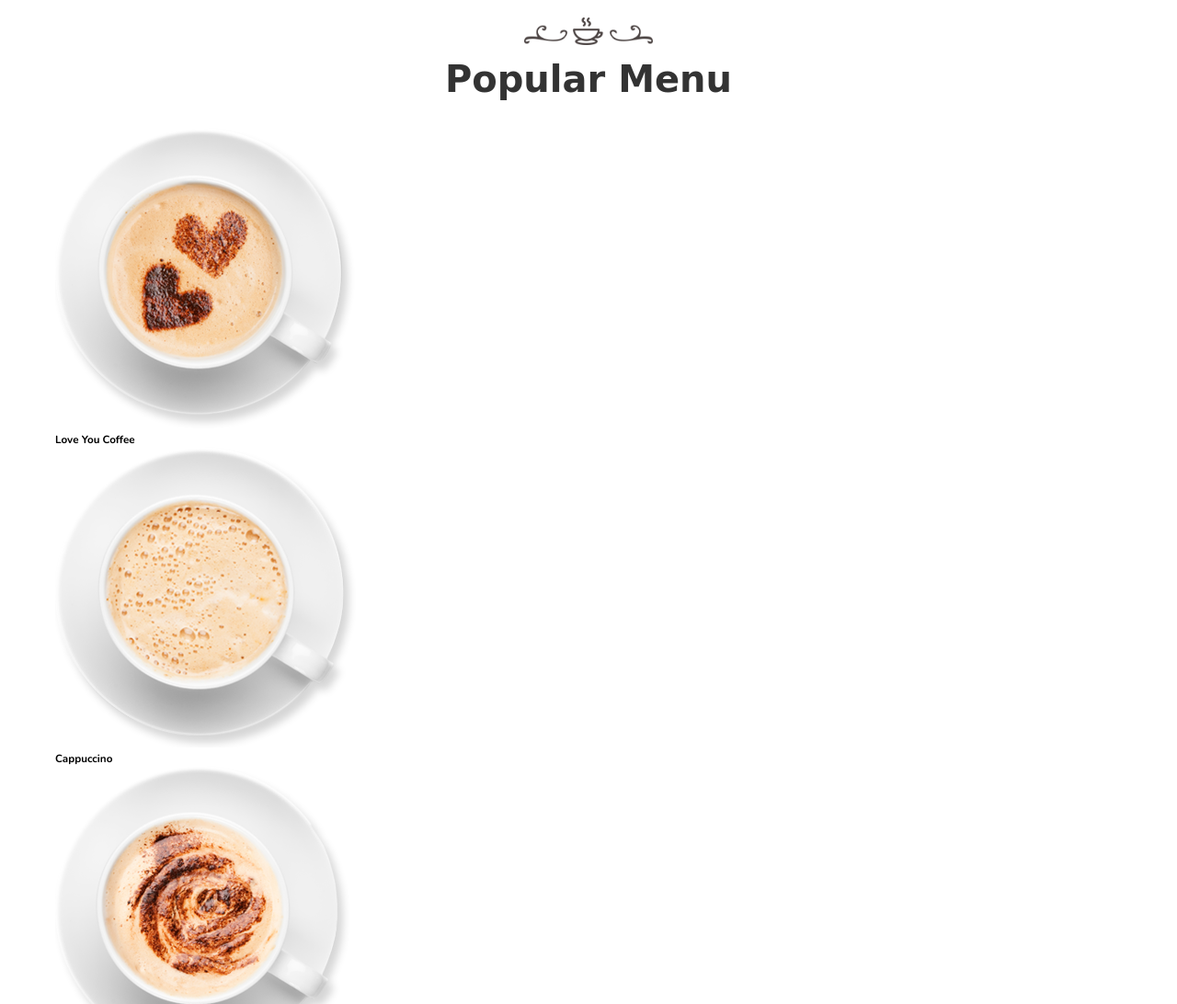
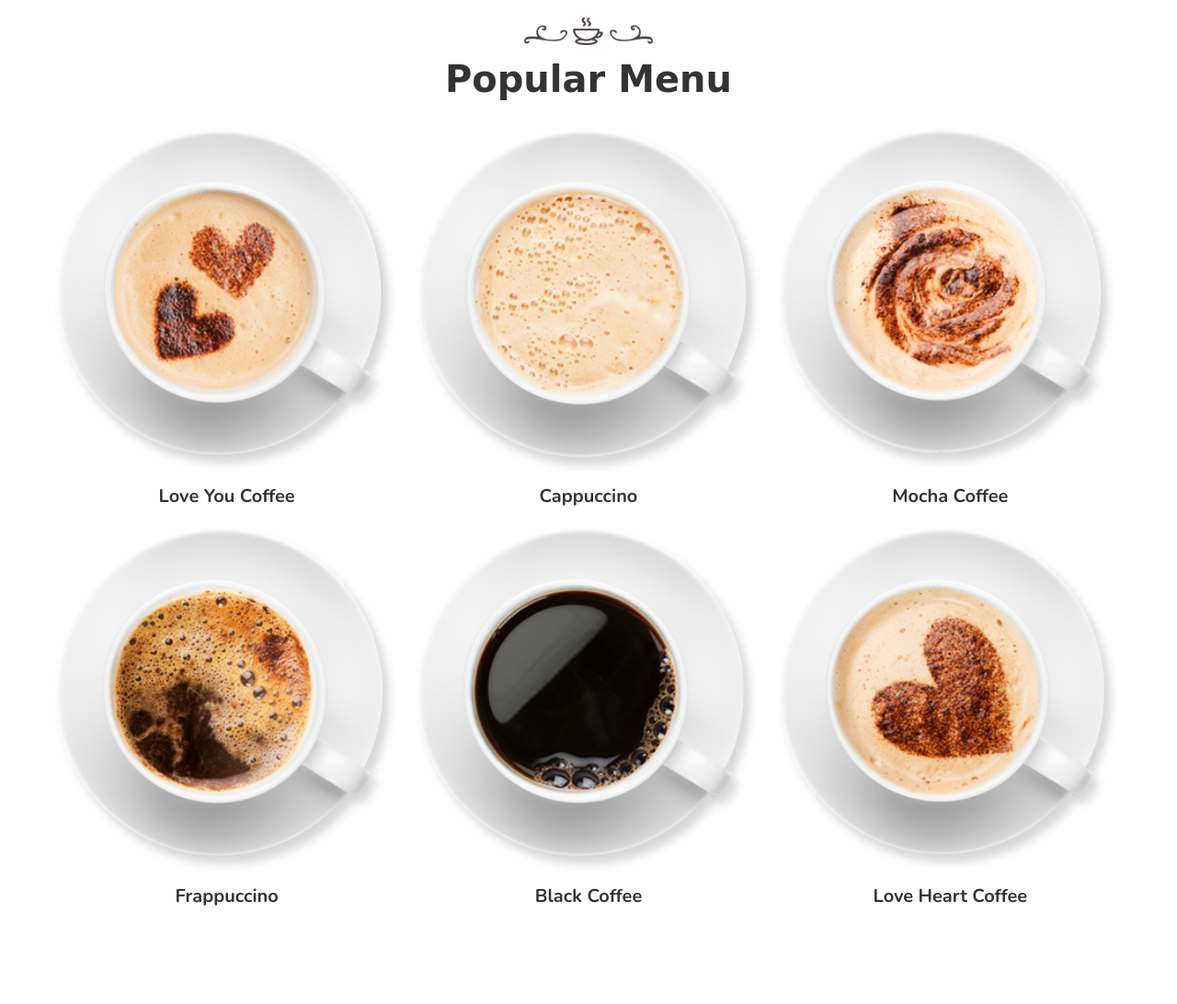
Before and after one commit to TishShaw/JS-CoffeeShop, a plain HTML site: page index.html in a window 1280 px wide. Shown: the part 1840-2932 px from the top of the page at 92% size. After the commit the page ends 2858 px from the top, so only its background shows below. Drawn offline with nearby package versions, Linux system fonts and the light colour scheme; a web font is replaced by a local one.

Commit message:
Add menu section styles

```diff
--- a/css/style.css
+++ b/css/style.css
@@ -183,7 +183,7 @@ section {
 
 .facility .box-container {
     display: grid;
-    grid-template-columns: repeat(auto-fit, minmax(24rem, 1fr));
+    grid-template-columns: repeat(auto-fit, minmax(27rem, 1fr));
     gap: 1.5rem;
     align-items: flex-start;
 }
@@ -207,6 +207,29 @@ section {
     line-height: 2;
     font-size: 1.5rem;
     color: var(--light-color);
+}
+
+.menu .box-container {
+    display: grid;
+    grid-template-columns: repeat(auto-fit, minmax(30rem, 1fr));
+    gap: 2rem;
+    align-items: flex-start;
+    justify-content: center;
+}
+
+.menu .box-container .box {
+    text-align: center;
+}
+
+.menu .box-container .box img {
+    width: 100%;
+    margin-bottom: 1rem;
+}
+
+
+.menu .box-container .box h3 {
+    font-size: 2rem;
+    color: var(--black);
 }
 
 
```
